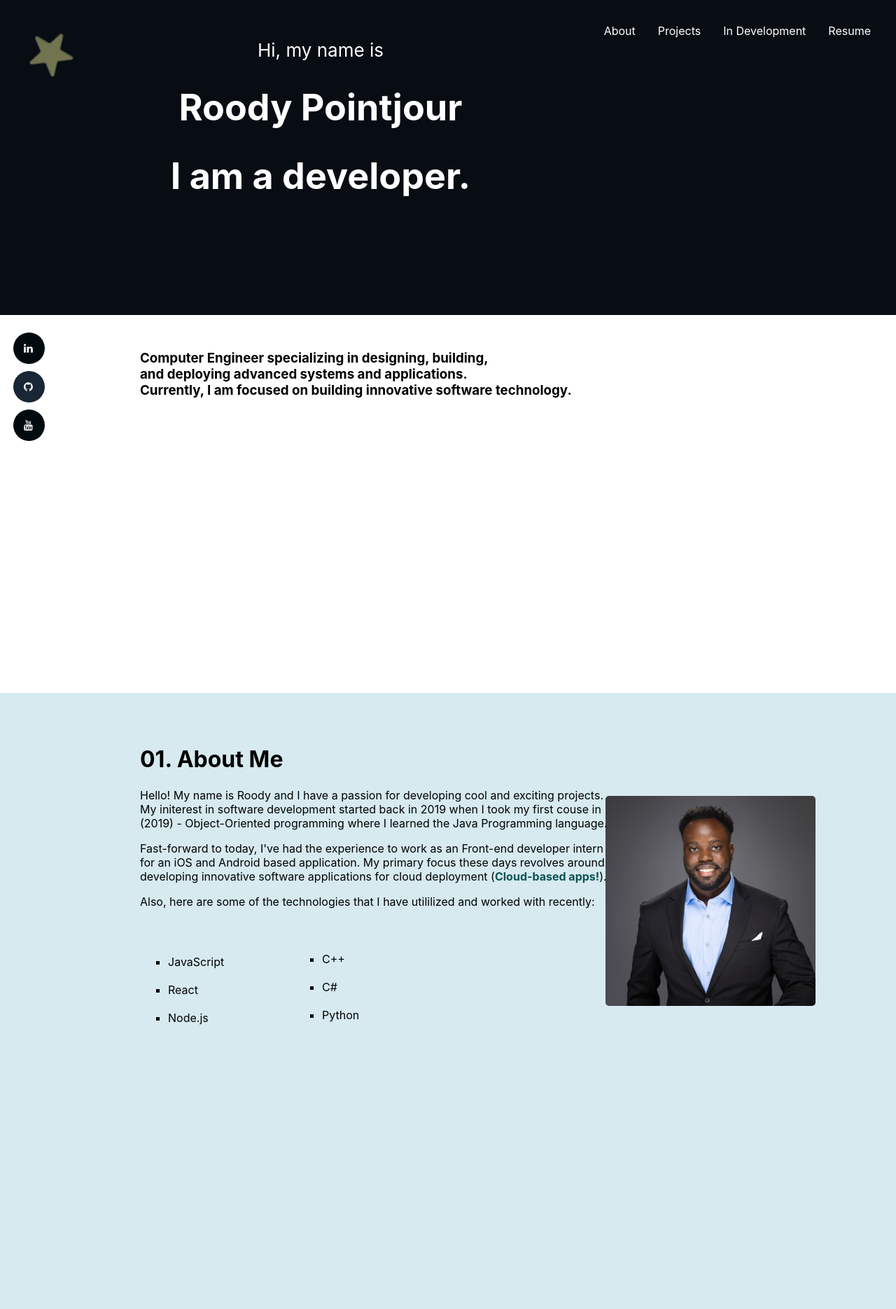
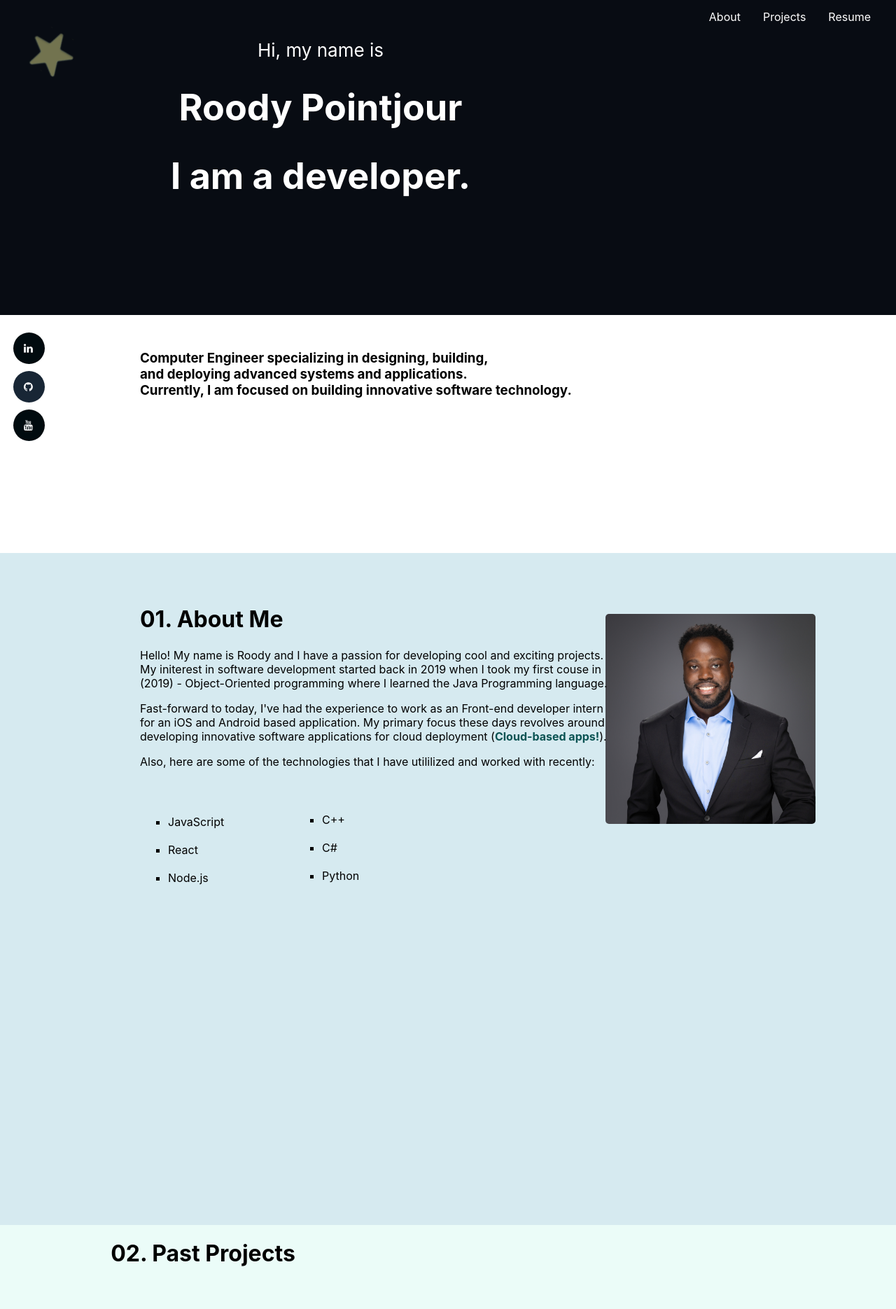
Before and after one commit to rpointjour/digital_business_card, a React (Create React App) app: page / in a window 1280 px wide. Shown: the top 1870 px of the page at 70% size. Built offline with nearby package versions, Linux system fonts and the light colour scheme.

Commit message:
modified about and projects, added animations

```diff
--- a/package.json
+++ b/package.json
@@ -6,7 +6,6 @@
     "@testing-library/jest-dom": "^5.16.5",
     "@testing-library/react": "^13.4.0",
     "@testing-library/user-event": "^13.5.0",
-    "axios": "^1.1.3",
     "framer-motion": "^7.6.7",
     "react": "^18.2.0",
     "react-dom": "^18.2.0",
--- a/src/Components/AboutMe.js
+++ b/src/Components/AboutMe.js
@@ -32,7 +32,7 @@ function AboutMe(){
     <ul className="mtech">
         <li>C++</li><br />
         <li>C#</li><br />
-        <li>Python</li>
+        <li>Python</li><br /><br />
     </ul>
         </div>
         </>
--- a/src/Components/App/App.css
+++ b/src/Components/App/App.css
@@ -44,7 +44,7 @@
     color:black;
     margin: 50px 200px;
     text-align: justify;
-    height:50vmin;
+    height:25vmin;
   }
   .email{
     position: absolute;
--- a/src/Components/App/App.js
+++ b/src/Components/App/App.js
@@ -8,7 +8,7 @@ import Menu from '../Menu';
 const Wrapper = ({children}) => {
   const location = useLocation();
   useLayoutEffect(() => {
-    document.documentElement.scrollTo(0, 0);
+    document.documentElement.scrollTo(0, 10);
   }, [location.pathname]);
   return children
 }
--- a/src/Components/Menu.js
+++ b/src/Components/Menu.js
@@ -1,13 +1,17 @@
 import './StyleSheets/Menu.css';
 import {Link}from 'react-scroll';
+import{Outlet} from "react-router-dom";
 
 function Menu(){
+    var Scroll = require('react-scroll');
+    var scroll = Scroll.animateScroll;
+
+    scroll.scrollToTop("#root");
     return(
         <>
         <nav>
             <ul className="menu">
             <li className="item"><a href="http://localhost:3000/Resume/Roody-Pointjour-Resume.pdf" target="_blank" rel="noreferrer">Resume</a></li>
-            <li className='item'><a href="#dev">In Development</a></li>
             <li className="item"><Link
             spy={true}
             smooth={true}
@@ -26,6 +30,7 @@ function Menu(){
 
             </ul>
         </nav>
+        <Outlet />
         </>
     );
 }
--- a/src/Components/Projects.js
+++ b/src/Components/Projects.js
@@ -1,10 +1,10 @@
 import './StyleSheets/Projects.css';
 import turtlebot from './StyleSheets/Images/turtlebot3_waffle_pi.jpg';
-
 function Projects(){
     return(
         <div className="projects">
-                <h1>02. Projects I've Worked On Before</h1><br /><br />
+                <h1>02. Past Projects</h1>
+                <br /><br />
                 <img src= {turtlebot} alt="Turtlebot3 Waffle Pi" className='turtle' />
                 <section className="featured">
                 <h4>Featured Project</h4>
--- a/src/Components/StyleSheets/AboutMe.css
+++ b/src/Components/StyleSheets/AboutMe.css
@@ -1,7 +1,6 @@
 .about{
     background-color: #d6eaf0;
     height:120vmin;
-
 }
 .about img{
     width:300px;
@@ -9,7 +8,11 @@
     border-radius: 5px;
     position:relative;
     left:375px;
-    top:147px;
+    top:87px;
+}
+.about img:hover{
+    opacity:0.8;
+    cursor:help;
 }
 .details{
     text-align: justify;
@@ -32,5 +35,5 @@
     text-align: justify;
     position:relative;
     left:420px;
-    bottom:320px;
+    bottom:319px;
 }
--- a/src/Components/StyleSheets/Menu.css
+++ b/src/Components/StyleSheets/Menu.css
@@ -1,12 +1,15 @@
+body{
+  margin:0;
+}
 .menu {
     list-style-type: none;
-    margin: 0;
-    padding: 0;
+    margin:0;
+    padding:0;
     overflow: hidden;
     background-color: #080c13;
     position:absolute;
-    top: 20px;
-    right: 20px;
+    top:0;
+    right:20px;
   }
 
   .item {
--- a/src/Components/StyleSheets/Projects.css
+++ b/src/Components/StyleSheets/Projects.css
@@ -4,7 +4,7 @@
 }
 .projects h1{
     position:relative;
-    right:200px;
+    right:350px;
 }
 .turtle{
     width:275px;
--- a/src/Components/StyleSheets/SocialMedia.css
+++ b/src/Components/StyleSheets/SocialMedia.css
@@ -7,6 +7,7 @@
     margin: 5px 2px;
     border-radius: 50%;
     float:left;
+
   }
 
   .fa-linkedin {
```
Also changed, not shown: 1 other file (tests, documents, lock files or other folders).
